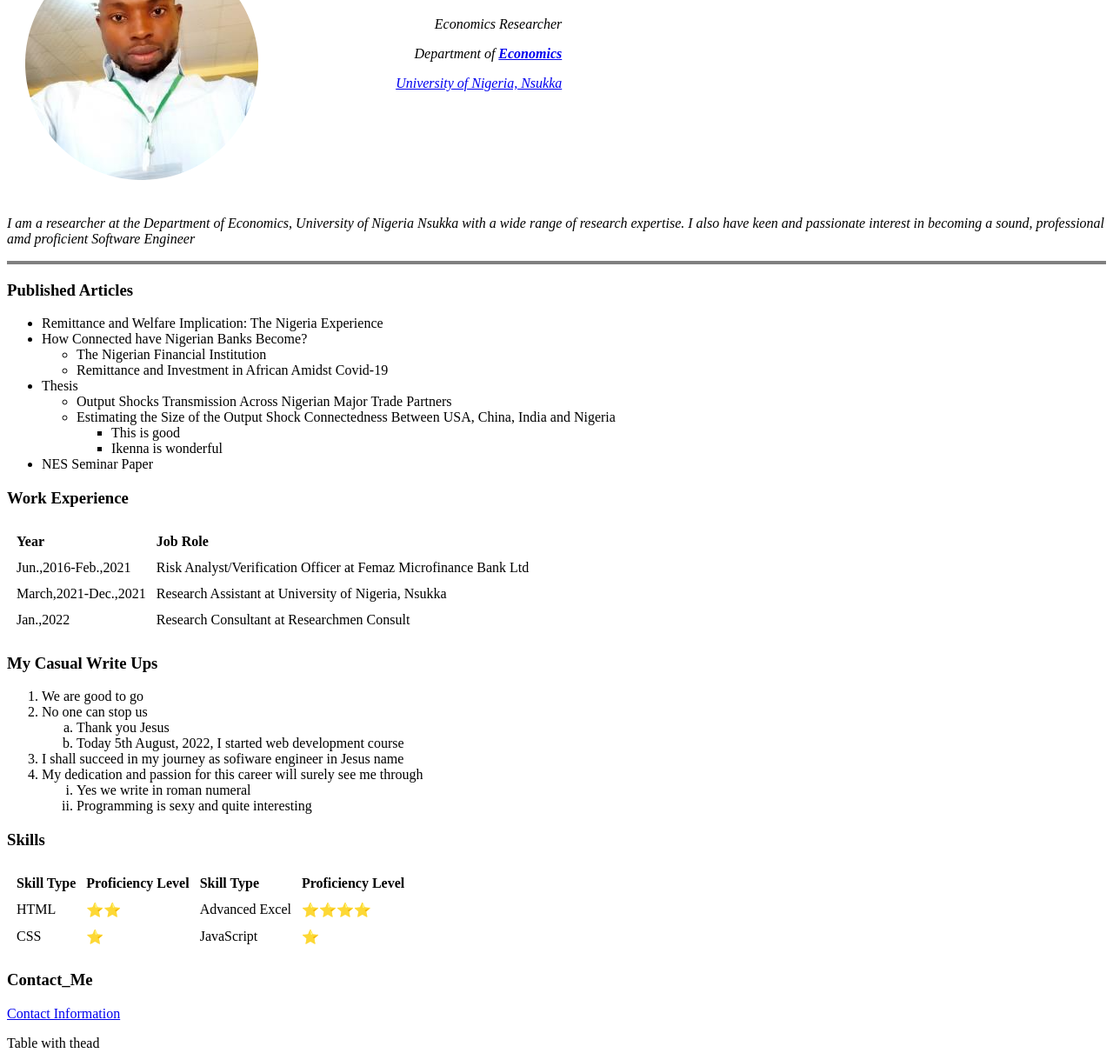
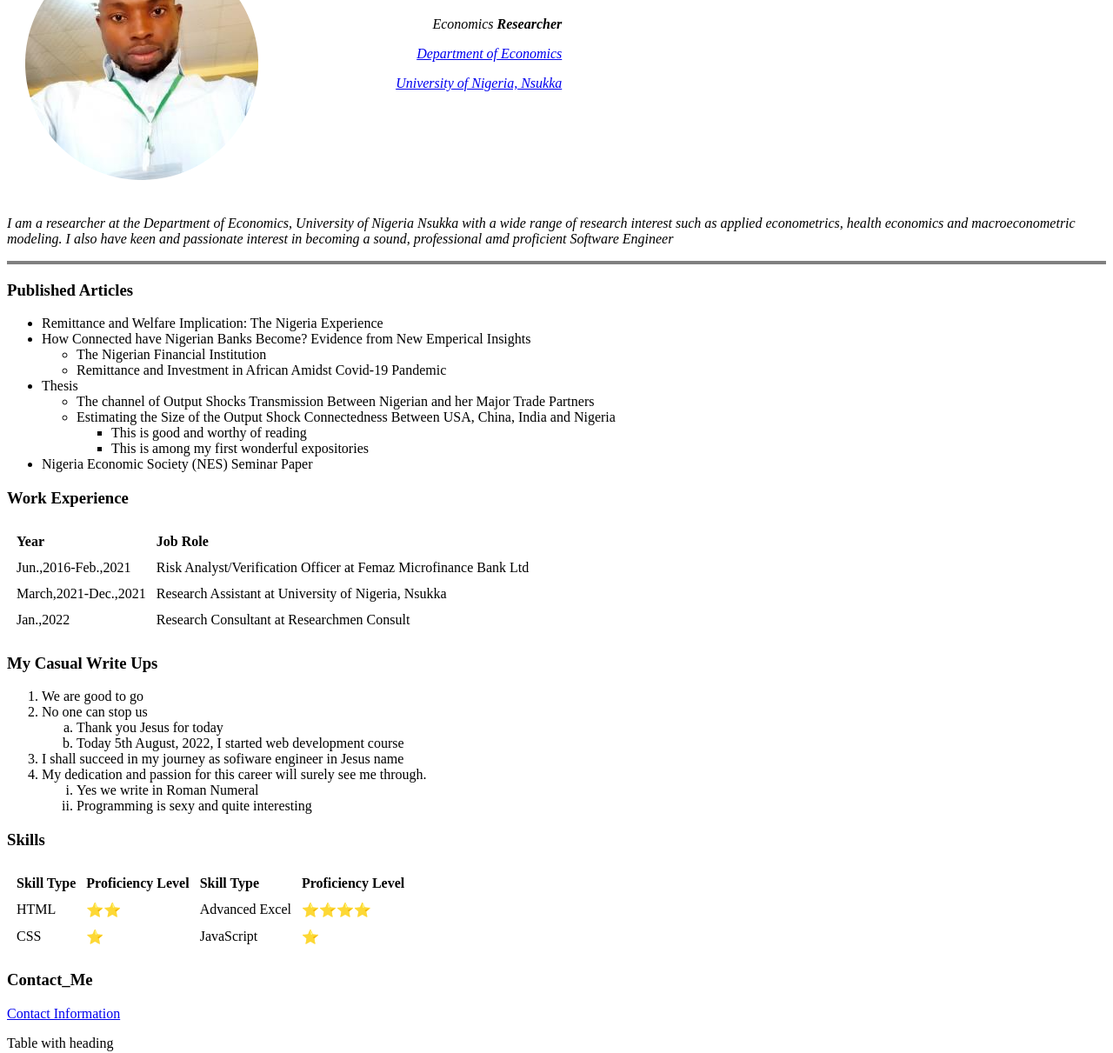
Before and after one commit to nnaclin/cv, a plain HTML site: page index.html in a window 1280 px wide. Shown: the part 90-1301 px from the top of the page at 87% size. Drawn offline with Linux system fonts and the light colour scheme.

Commit message:
Add cv website file

```diff
--- a/index.html
+++ b/index.html
@@ -12,37 +12,38 @@
       <td><img src="Iyk Photo-modified.png" alt="Ikenna's Profile picture"></td>
       <td align="right" valign="top">
         <h1>Ikenna Paulinus Nwodo</h1>
-        <p><em>Economics Researcher</em></p>
-        <p><em>Department of <strong><a href="https://unneconomics.com/">Economics</a></strong></em></p>
+        <p><em>Economics <strong>Researcher</strong></em></p>
+        <p><em><a href="https://unneconomics.com/"> Department of Economics</a></em></p>
         <p><em><a href="https://www.unn.edu.ng/">University of Nigeria, Nsukka</a></em></p>
       </td>
     </tr>
   </table>
   <p><em>I am a researcher at the Department of Economics,
-      University of Nigeria Nsukka with a wide range of research expertise.
+      University of Nigeria Nsukka with a wide range of research interest such
+      as applied econometrics, health economics and macroeconometric modeling.
       I also have keen and passionate interest in becoming a sound,
       professional amd proficient Software Engineer</em></p>
   <hr size="4" noshade>
   <h3>Published Articles</h3>
   <ul>
     <li>Remittance and Welfare Implication: The Nigeria Experience</li>
-    <li>How Connected have Nigerian Banks Become?
+    <li>How Connected have Nigerian Banks Become? Evidence from New Emperical Insights
       <ul>
         <li>The Nigerian Financial Institution</li>
-        <li>Remittance and Investment in African Amidst Covid-19</li>
+        <li>Remittance and Investment in African Amidst Covid-19 Pandemic</li>
       </ul>
     <li>Thesis
       <ul>
-        <li>Output Shocks Transmission Across Nigerian Major Trade Partners</li>
+        <li>The channel of Output Shocks Transmission Between Nigerian and her Major Trade Partners</li>
         <li>Estimating the Size of the Output Shock Connectedness Between USA, China, India and Nigeria
           <ul>
-            <li>This is good</li>
-            <li>Ikenna is wonderful</li>
+            <li>This is good and worthy of reading</li>
+            <li>This is among my first wonderful expositories</li>
           </ul>
         </li>
       </ul>
     </li>
-    <li>NES Seminar Paper</li>
+    <li>Nigeria Economic Society (NES) Seminar Paper</li>
   </ul>
   <h3>Work Experience</h3>
   <table cellspacing='10'>
@@ -66,14 +67,14 @@
     <li>We are good to go</li>
     <li>No one can stop us
       <ol type='a'>
-        <li>Thank you Jesus</li>
+        <li>Thank you Jesus for today</li>
         <li>Today 5th August, 2022, I started web development course</li>
       </ol>
     </li>
     <li>I shall succeed in my journey as sofiware engineer in Jesus name</li>
-    <li>My dedication and passion for this career will surely see me through
+    <li>My dedication and passion for this career will surely see me through.
       <ol type='i'>
-        <li>Yes we write in roman numeral</li>
+        <li>Yes we write in Roman Numeral</li>
         <li>Programming is sexy and quite interesting</li>
       </ol>
     </li>
@@ -102,7 +103,7 @@
   <p>
     <a href="contact.html">Contact Information</a>
   </p>
-  <p>Table with thead</p>
+  <p>Table with heading</p>
   <table border='1'>
     <thead>
       <tr>
@@ -122,6 +123,8 @@
       </tr>
     </thead>
   </table>
+  <p ></p>
+  <a href="Input.html">Send your comment</a>
 </body>
 
 </html>
```
